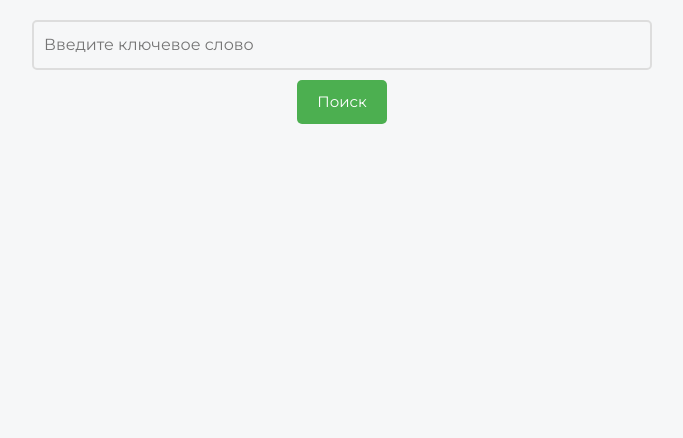
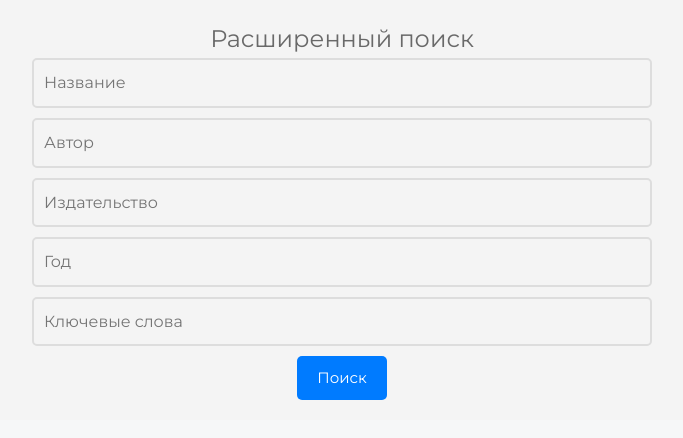
Before and after one commit to SergeyBezuglov/pdfview, a Vue app in the folder PIMS-main/src/presentation/PIMS.Web/Client/: page / in a window 1280 px wide. Shown: the top 438 px of the page, without its empty margins (298-981 px from the left). Built offline with nearby package versions, Linux system fonts and the light colour scheme.

Commit message:
Доработал расширенный поиск

```diff
--- a/PIMS-main/src/presentation/PIMS.Web/Client/src/components/SearchComponent.vue
+++ b/PIMS-main/src/presentation/PIMS.Web/Client/src/components/SearchComponent.vue
@@ -1,13 +1,17 @@
 <template>
     <div class="search-container">
-    <input class="search-input" v-model="query" @keyup.enter="searchPdf" placeholder="Введите ключевое слово">
+        <h1 class="textR">Расширенный поиск</h1>
+        <input class="search-input" v-model="searchParams.title" placeholder="Название">
+        <input class="search-input" v-model="searchParams.author" placeholder="Автор">
+        <input class="search-input" v-model="searchParams.publisher" placeholder="Издательство">
+        <input type="number" class="search-input" v-model="searchParams.year" placeholder="Год">
+        <input class="search-input" v-model="searchParams.keywords" placeholder="Ключевые слова">
         <button class="search-button" @click="searchPdf">Поиск</button>
         <ul class="search-results" v-if="searchResults.length">
             <li v-for="(fileName, index) in searchResults" :key="index" @click="selectPdf(fileName)">
                 {{ fileName }}
             </li>
         </ul>
-    <!-- Добавляем iframe для предпросмотра PDF -->
         <iframe v-if="pdfUrl" class="pdf-iframe" :src="pdfUrl" frameborder="0"></iframe>
     </div>
 </template>
@@ -21,13 +25,27 @@ export default {
                 query: '',
                 searchResults: [],
                 error: '',
-            pdfUrl: '' // URL для предпросмотра PDF
+                pdfUrl: '', // URL для предпросмотра PDF
+                searchParams: {
+                    title: '',
+                    author: '',
+                    publisher: '',
+                    year: null,
+                    keywords: ''
+                }
             };
         },
         methods: {
             async searchPdf() {
+                const params = new URLSearchParams();
+                Object.keys(this.searchParams).forEach(key => {
+                    if (this.searchParams[key]) { // Добавляем только непустые параметры
+                        params.append(key, this.searchParams[key]);
+                    }
+                });
+
                 try {
-                const response = await axios.get(`https://localhost:7085/Pdf/search-pdf?query=${encodeURIComponent(this.query)}`);
+                    const response = await axios.get(`https://localhost:7085/Pdf/search-pdf`, { params });
                     this.searchResults = response.data;
                 } catch (error) {
                     console.error('Ошибка при выполнении запроса:', error);
@@ -55,7 +73,9 @@ export default {
   display: flex;
   flex-direction: column;
   align-items: center;
+  background-color: #f4f4f4; /* Светло-серый фон, если это необходимо */
   padding: 20px;
+  width: 100%;
 }
 
 .search-input {
@@ -69,7 +89,7 @@ export default {
 
 .search-button {
   padding: 10px 20px;
-  background-color: #4CAF50;
+    background-color: #007BFF;
   color: white;
   border: none;
   border-radius: 5px;
@@ -77,7 +97,7 @@ export default {
 }
 
 .search-button:hover {
-  background-color: #45a049;
+background-color: #0056b3;
 }
 
 .search-results {
@@ -101,4 +121,12 @@ export default {
   height: 70vh; /* высота iframe */
   border: none; /* убрать рамку */
 }
+.textR{
+    background: none;
+    color: dimgrey; /* Цвет текста, можете выбрать любой */
+    border: none;
+    padding: 0;
+    font: inherit; /* Унаследовать шрифт от родителя */
+   font-size:24px;
+}
 </style>
```
Also changed, not shown: 1 other file (tests, documents, lock files or other folders). Lines whose indentation alone changed are shown as unchanged.
